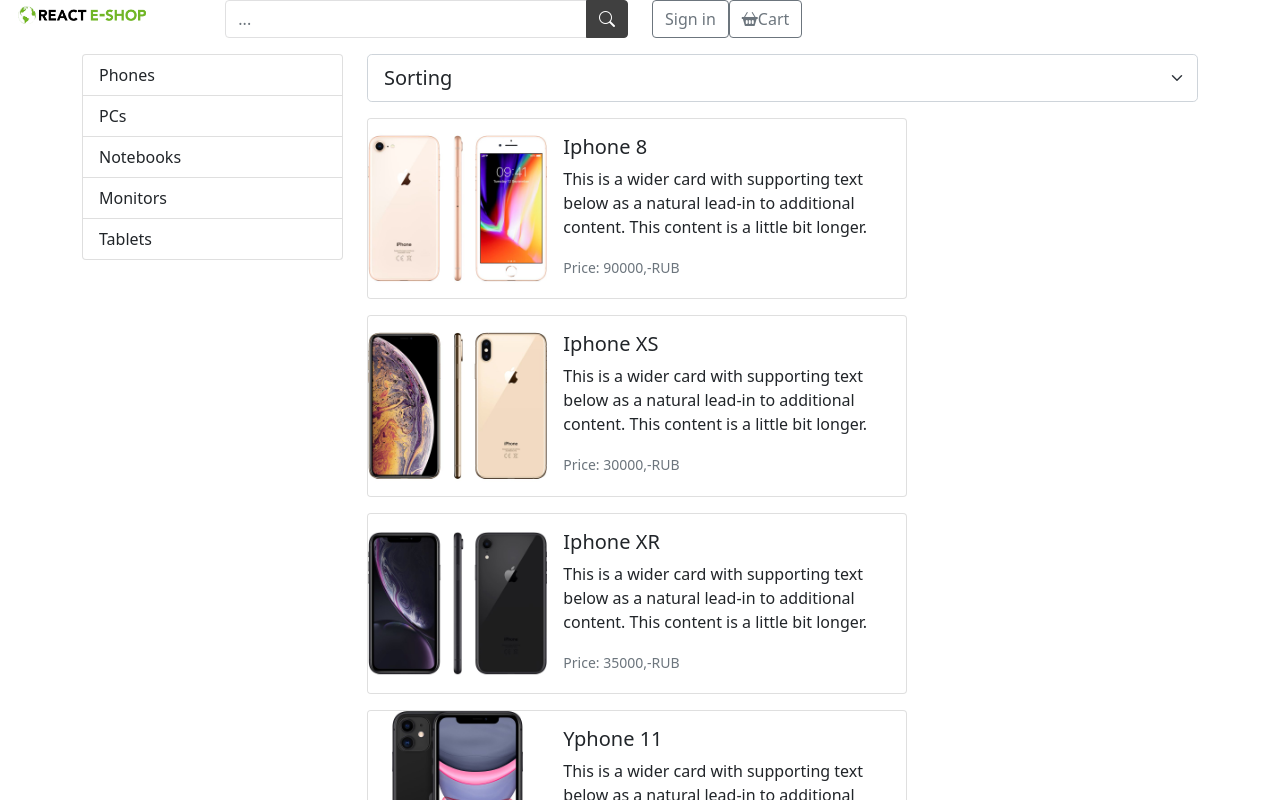
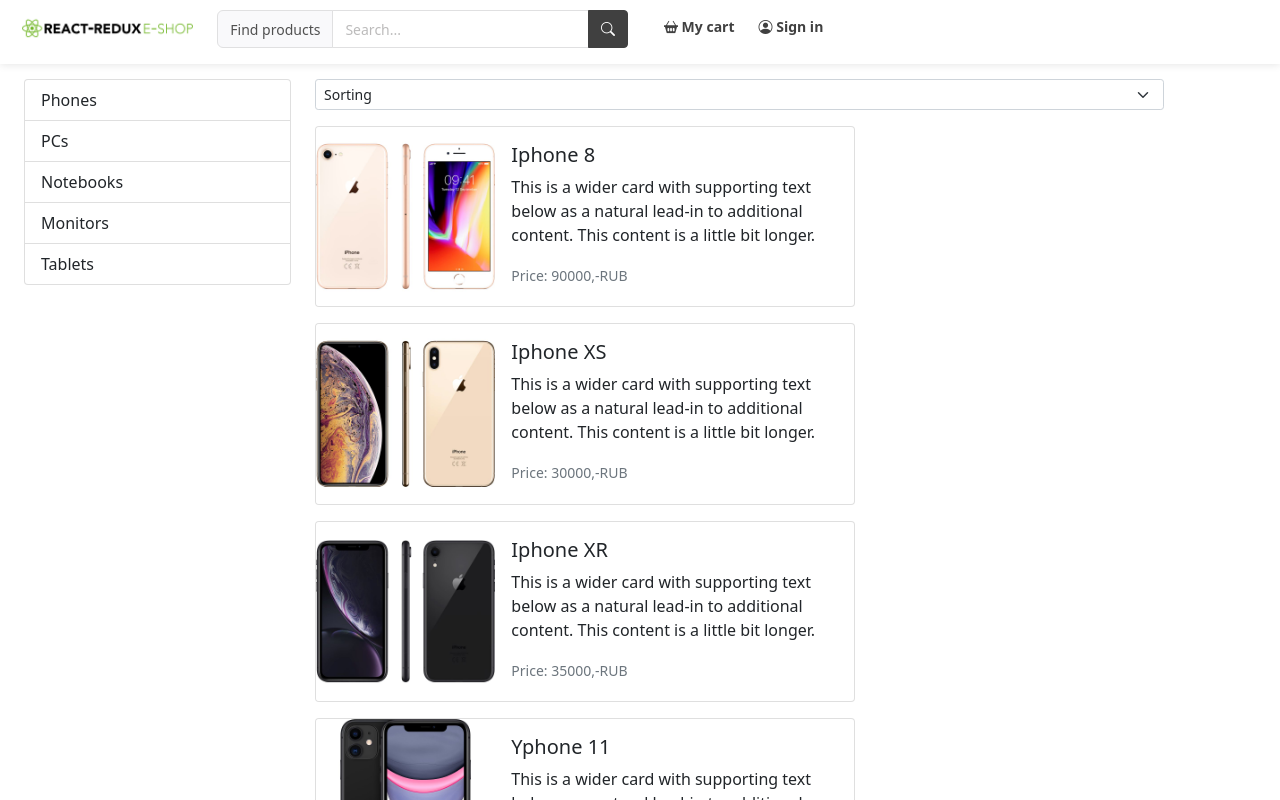
Before and after one commit to sacden/eshop, a React (Create React App) app: page / in a window 1280 px wide. Shown: the top 800 px of the page. Built offline with nearby package versions, Linux system fonts and the light colour scheme.

Commit message:
feat: header styling

```diff
--- a/src/components/Main/Content/Content.jsx
+++ b/src/components/Main/Content/Content.jsx
@@ -6,7 +6,7 @@
 
 const Content = () => {
   return (
-    <div className={classes.content}>
+    <div>
       <Route path="/" exact component={Home} />
       <Route path="/login" component={Login} />
       <Route path="/registration" component={Registration} />
--- a/src/components/Main/Header/Header.jsx
+++ b/src/components/Main/Header/Header.jsx
@@ -4,28 +4,31 @@
 
 const Header = () => {
   return (
-    <div className="header">
-      <div className="header__container row">
+    <div className={classes.header}>
+      <div className="header__container row" id={classes.header__container}>
         <div className="header__logo col-2">
-          <img src={logoimage} className="img-fluid" alt="logo" />
+          <img src={logoimage} className="img-fluid" alt="logo" id={classes.img_logo} />
         </div>
         <div className="header__search-form col-4">
           <div className="input-group mb-3">
-            <input className="form-control" id={classes.search_dropdown_input} type="text" placeholder="..." aria-label="Recipient's username" aria-describedby="basic-addon2"></input>
+            <button className="btn btn-outline-secondary " id={classes.search_dropdown_category} type="button" data-bs-toggle="dropdown" aria-expanded="false">
+              Find products
+            </button>
+            <input className="form-control" id={classes.search_dropdown_input} type="text" placeholder="Search..." aria-label="Recipient's username" aria-describedby="basic-addon2"></input>
             <button className="btn btn-outline-secondary" id={classes.search_button} type="button">
               <i className="bi bi-search"></i>
             </button>
           </div>
         </div>
-        <div className="header__login col-4">
+        <div className="header__login col-6" id={classes.header__login}>
+          <button type="button" className="btn btn-outline-secondary" id={classes.btn_outline_secondary}>
+            <i className="bi bi-basket2-fill"></i> My cart
+          </button>
           <Link to="/login">
-            <button type="button" className="btn btn-outline-secondary">
-              Sign in
+            <button type="button" className="btn btn-outline-secondary" id={classes.btn_outline_secondary}>
+              <i className="bi bi-person-circle"></i> Sign in
             </button>
           </Link>
-          <button type="button" className="btn btn-outline-secondary">
-            <i className="bi bi-basket2-fill"></i>Cart
-          </button>
         </div>
       </div>
     </div>
--- a/src/components/Main/Header/Header.module.scss
+++ b/src/components/Main/Header/Header.module.scss
@@ -1,3 +1,18 @@
+.header {
+  height: auto;
+  box-shadow: 0 1px 8px rgba(0, 0, 0, 0.1);
+  margin-bottom: 15px;
+}
+
+#header__container {
+  padding-top: 10px;
+}
+
+#img_logo {
+  padding-left: 20px;
+  padding-top: 5px;
+}
+
 #search_dropdown_input:focus {
   box-shadow: none;
   outline: none;
@@ -17,3 +32,48 @@
   outline: none;
   border: 1px solid #404040;
 }
+
+#search_dropdown_input::placeholder {
+  color: #bcbbbb;
+  font-size: 14px;
+}
+
+#search_dropdown_category {
+  background-color: #f9f9fb;
+  border: 1px solid #e0e0e1;
+  transition: background-color 0.15s ease-in-out;
+  border-radius: 6px 0 0 6px;
+  color: #505050;
+}
+#search_dropdown_category:focus {
+  color: #505050;
+  box-shadow: none;
+  outline: none;
+}
+
+#search_dropdown_category:hover {
+  background-color: #e9e7e7;
+}
+
+#btn_outline_secondary {
+  border: none;
+  font-weight: 600;
+  color: #404040;
+}
+
+#btn_outline_secondary:focus,
+#btn_outline_secondary:hover {
+  background-color: #ececee !important;
+}
+
+#btn_outline_secondary:visited,
+#btn_outline_secondary:active {
+  background-color: none !important;
+  border: none !important;
+}
+
+#classes.header__login {
+  padding-top: 5px;
+
+  float: right;
+}
--- a/src/components/ProductSorting.jsx
+++ b/src/components/ProductSorting.jsx
@@ -2,7 +2,7 @@
 
 const ProductSorting = ({ options, defaultValue, value, onChange }) => {
   return (
-    <select value={value} onChange={(event) => onChange(event.target.value)} className="form-select form-select-lg mb-3" aria-label=".form-select-lg example">
+    <select value={value} onChange={(event) => onChange(event.target.value)} className="form-select form-select-sm mb-3" aria-label=".form-select-sm example">
       <option disabled value="">
         {defaultValue}
       </option>
--- a/src/pages/Login/Login.jsx
+++ b/src/pages/Login/Login.jsx
@@ -2,7 +2,7 @@
 
 const Login = () => {
   return (
-    <div className="login">
+    <div className="login container-fluid row col-4">
       <form>
         <div className="mb-3">
           <label htmlFor="exampleInputEmail1" className="form-label">
--- a/src/styles/styles.css
+++ b/src/styles/styles.css
@@ -4,7 +4,22 @@
   -webkit-font-smoothing: antialiased;
   -moz-osx-font-smoothing: grayscale;
 }
+.page.container-fluid {
+  padding-right: 0px !important;
+  padding-left: 0px !important;
+}
+
+.container {
+  padding-right: 0px !important;
+  padding-left: 0px !important;
+  margin-right: var(--bs-gutter-x, 1.5rem) !important;
+  margin-left: var(--bs-gutter-x, 1.5rem) !important;
+}
 
 code {
   font-family: source-code-pro, Menlo, Monaco, Consolas, "Courier New", monospace;
 }
+
+.btn {
+  font-size: 14px !important;
+}
```
Also changed, not shown: src/styles/img/logo.png.
